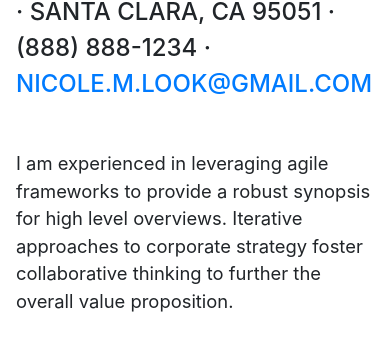
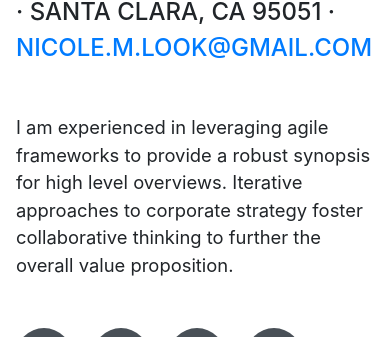
Before and after one commit to nmlook/nmlook.github.io, a website with bundled scripts: page index.html in a window 390 px wide. Shown: the part 188-525 px from the top of the page. Built offline with nearby package versions, Linux system fonts and the light colour scheme; a web font is replaced by a local one.

Commit message:
Removed phone number placeholder

```diff
--- a/index.html
+++ b/index.html
@@ -66,7 +66,7 @@
           <h1 class="mb-0">Nicole
             <span class="text-primary">Look</span>
           </h1>
-          <div class="subheading mb-5">· Santa Clara, CA 95051 · (888) 888-1234 ·
+          <div class="subheading mb-5">· Santa Clara, CA 95051 ·
             <a href="mailto:nicole.m.look@gmail.com">nicole.m.look@gmail.com</a>
           </div>
           <p class="lead mb-5">I am experienced in leveraging agile frameworks to provide a robust synopsis for high level overviews. Iterative approaches to corporate strategy foster collaborative thinking to further the overall value proposition.</p>
```
